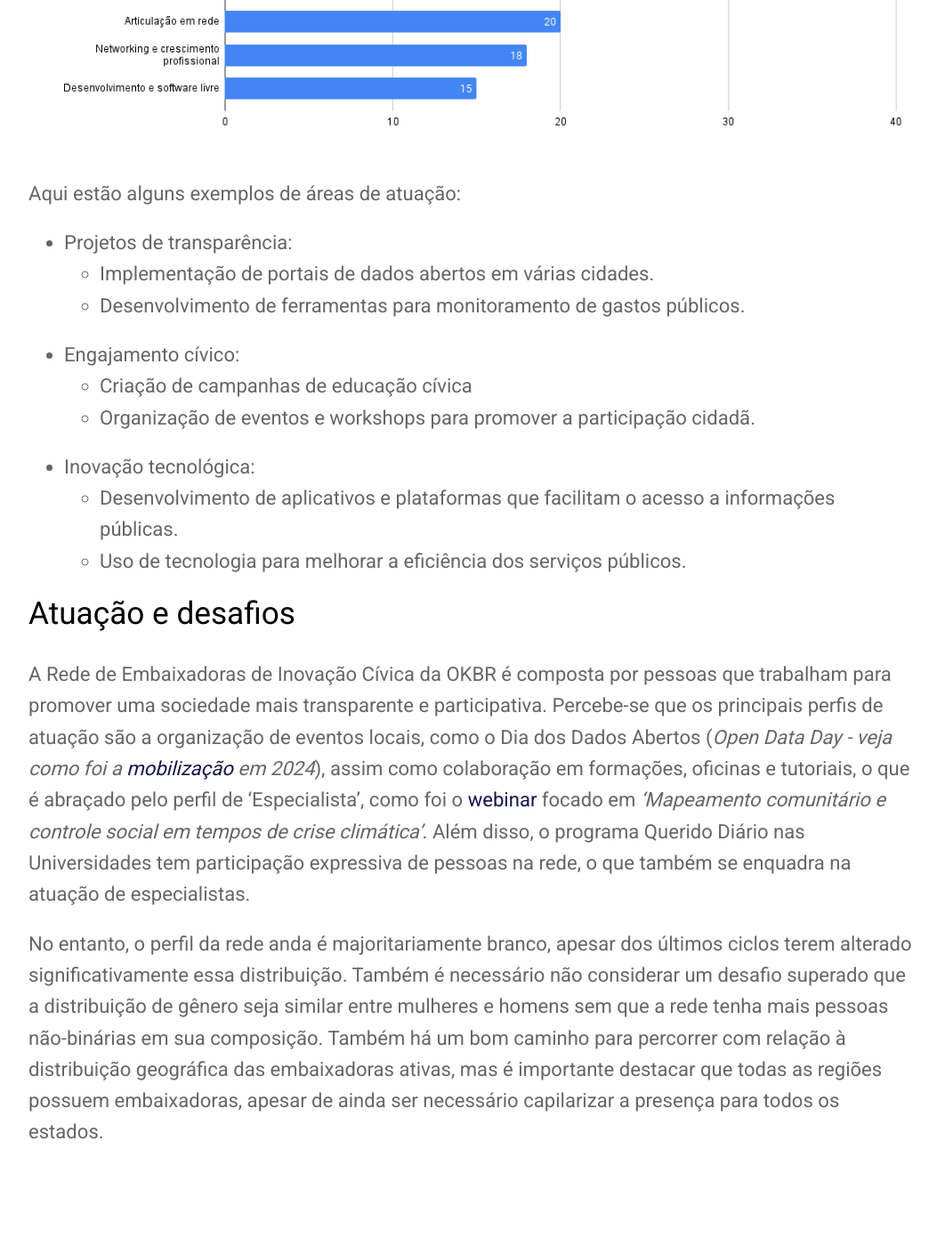
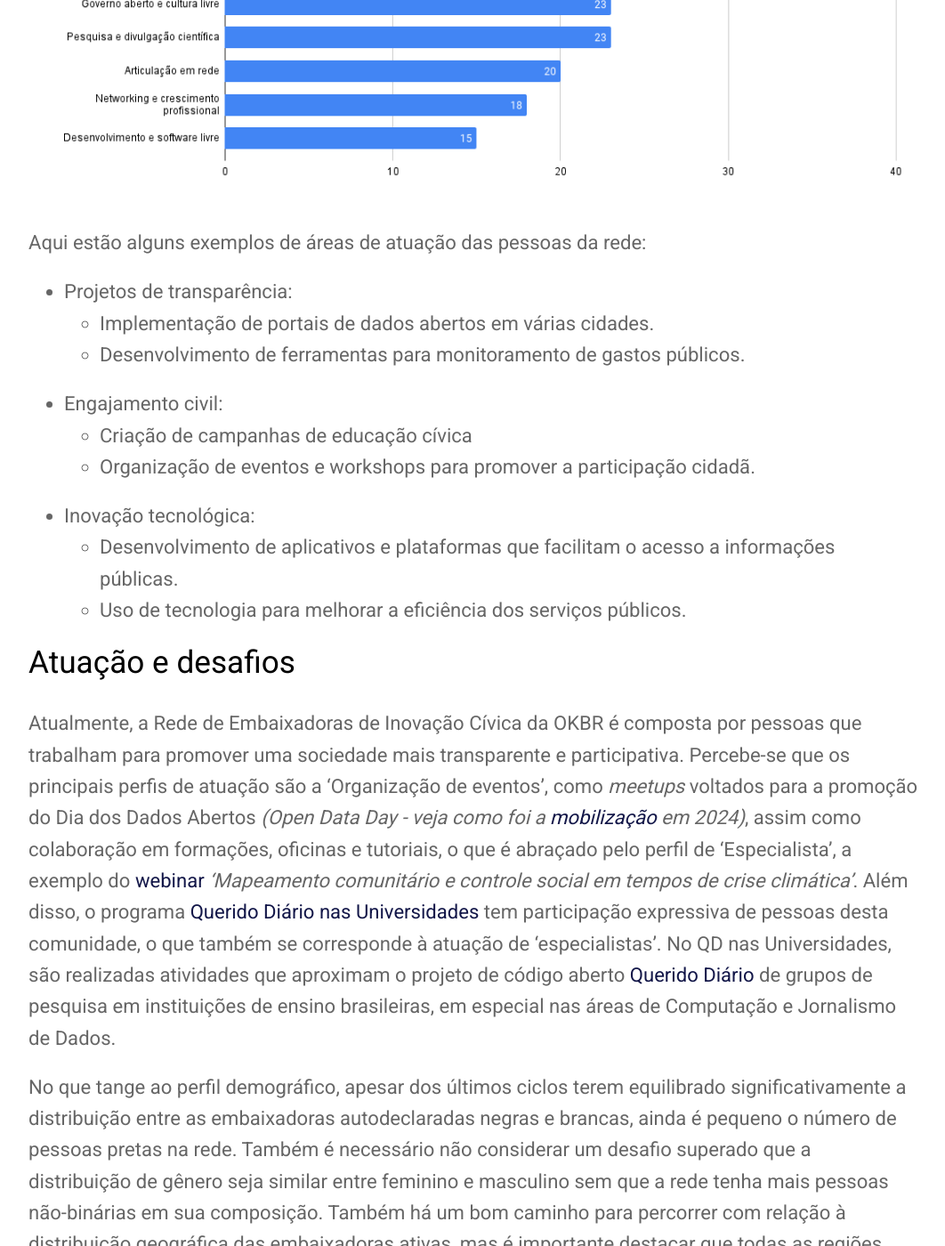
Before and after one commit to okfn-brasil/embaixadoras, a Jekyll site: the page built from _posts/2024-07-12-perfil-rede-2024.md, in a window 1280 px wide and 1400 px high, scrolled down 4244 px. Shown: the whole window at 89% size, without its empty margins (108-1170 px from the left). Built offline with Jekyll 4.4.1, drawn with Linux system fonts in a browser that asks for light colours; nearby versions of some CDN libraries; some of the changed text lies outside the part shown.

Commit message:
Atualiza perfil da rede

```diff
--- a/_posts/2024-07-12-perfil-rede-2024.md
+++ b/_posts/2024-07-12-perfil-rede-2024.md
@@ -6,22 +6,23 @@
 show_comments: true
 ---
 
-A Rede de Embaixadoras de Inovação Cívica da Open Knowledge Brasil é composta por pessoas dedicadas à promoção de transparência, dados abertos e engajamento cívico no Brasil. Este post explora o perfil dessas embaixadoras, destacando suas características demográficas, bem como suas principais áreas de interesse e atuação.
+A Rede de Embaixadoras de Inovação Cívica da Open Knowledge Brasil é composta por pessoas dedicadas à promoção de transparência, dados abertos e engajamento civil no Brasil. Este post explora o perfil dessas embaixadoras, destacando suas características demográficas, bem como suas principais áreas de interesse e atuação.
 
 ## Ciclos de ingresso na rede
 
-A entrada na rede ocorre de maneira cíclica, por meio de chamada pública. Atualmente a rede está no 4° ciclo, o que significa que até o momento já foram realizados quatro processos seletivos para ingresso de novas embaixadoras. As pessoas que ingressaram em ciclos anteriores não são desligadas da rede. No entanto, elas podem ficar ou não ativas conforme as atividades realizadas. Atualmente 61 pessoas estão ativas e a maioria é do quarto ciclo, seguida de pessoas do terceiro e do primeiro ciclo. O segundo ciclo é o que conta com menos embaixadoras ativas no momento.
+A entrada na rede ocorre de maneira cíclica, por meio de chamada pública. Atualmente a rede está no 4° ciclo, o que significa que até o momento já foram realizados quatro processos seletivos para ingresso de novas embaixadoras. As pessoas que ingressaram em ciclos anteriores não são desligadas da rede. No entanto, elas podem ficar ou não ativas conforme as atividades realizadas. Atualmente 61 pessoas estão ativas e a maioria é do quarto ciclo, seguida do terceiro e do primeiro ciclo. O segundo é o que conta com menos embaixadoras ativas no momento.
 
 ![Embaixadoras ativas por ciclo](/images/posts/2024-07-12-embaixadoras-por-ciclo.png)
 
-As pessoas ativas podem ter recebido ou não medalhas por atividades realizadas (*para mais informações, ver a sessão ['medalhas'](https://embaixadoras.ok.org.br/badges/)*). Do grupo ativo, 23,4% recebeu medalhas, enquanto 76,6% não possui nenhuma medalha. Das que possuem medalhas, a maioria é por atuação como ‘Especialista’ ou como ‘Organizador(a) de eventos’.
+As pessoas ativas podem ter recebido ou não medalhas por atividades realizadas (*para mais informações, ver a sessão ['medalhas'](https://embaixadoras.ok.org.br/badges/)*). Do grupo ativo, 23,4% recebeu medalhas, enquanto 76,6% não possui nenhuma medalha. Das que possuem medalhas, a maioria é por atuação como 'Especialista' ou como 'Organizador(a) de eventos'.
 
 ![Embaixadoras medalhistas](/images/posts/2024-07-12-embaixadoras-medalhas.png)
 
 ## Demografia das Embaixadoras
 
-Para entender melhor quem são as Embaixadoras de Inovação Cívica, levantamos também alguns dados demográficos. Com relação ao gênero, 28 embaixadoras se declaram mulheres, 27 se declaram homens, 4 preferiram não responder. Não há registro de embaixadoras autodeclaradas trans.
-A maioria das embaixadoras se declara branca (27), seguida do grupo que se autodeclara parda (19) e preta (10). Apenas uma embaixadora se declara amarela e quatro não responderam a esta questão no formulário de inscrição na rede.
+Para entender melhor quem são as Embaixadoras de Inovação Cívica ativas, levantamos também alguns dados demográficos. Uma parcela de 47,5% das embaixadoras se declaram mulheres, 45,9% se declaram homens, 6,6% preferiram não responder. Não há registro de embaixadoras autodeclaradas trans.
+
+A maioria das embaixadoras ativas se autodeclara negra: 47,5%, o que corresponde a soma de pardas (31,1%) e pretas (16,4%). Cerca de 44,3% se declara branca e 1,6% se declara amarela. 6,6% não responderam a esta questão no formulário de inscrição na rede.
 
 Com relação aos locais de atuação, a maioria das embaixadoras ativas está na região Sudeste no país, seguida das regiões Nordeste, Sul, Norte e Centro-Oeste, conforme o gráfico abaixo:
 
@@ -33,16 +34,16 @@
 
 ## Áreas de interesse
 
-As Embaixadoras de Inovação Cívica têm um papel importante na promoção da transparência e do engajamento cívico no Brasil. Para isso, atuam e têm interesses em diferentes áreas de atuação. A maioria destaca ‘Dados abertos e transparência’, seguido por ‘Ativismo digital e impacto social’, e ainda ‘Cidadania, democracia, participação e fiscalização’. Confira outras áreas abaixo:
+As Embaixadoras de Inovação Cívica têm um papel importante na promoção da transparência e do engajamento cidadão. Para isso, atuam e têm interesses em diferentes áreas. A maioria destaca 'Dados abertos e transparência', seguido por 'Ativismo digital e impacto social', e ainda 'Cidadania, democracia, participação e fiscalização'. Confira outras áreas abaixo:
 
 ![Embaixadoras por área de atuação](/images/posts/2024-07-12-embaixadoras-area-atuacao.png)
 
-Aqui estão alguns exemplos de áreas de atuação:
+Aqui estão alguns exemplos de áreas de atuação das pessoas da rede:
 
 - Projetos de transparência:
   - Implementação de portais de dados abertos em várias cidades.
   - Desenvolvimento de ferramentas para monitoramento de gastos públicos.
-- Engajamento cívico:
+- Engajamento civil:
   - Criação de campanhas de educação cívica
   - Organização de eventos e workshops para promover a participação cidadã.
 - Inovação tecnológica:
@@ -51,6 +52,6 @@
 
 ## Atuação e desafios
 
-A Rede de Embaixadoras de Inovação Cívica da OKBR é composta por pessoas que trabalham para promover uma sociedade mais transparente e participativa. Percebe-se que os principais perfis de atuação são a organização de eventos locais, como o Dia dos Dados Abertos (*Open Data Day - veja como foi a [mobilização](https://embaixadoras.ok.org.br/events/2024-04-10-open-data-day-2024/) em 2024*), assim como colaboração em formações, oficinas e tutoriais, o que é abraçado pelo perfil de ‘Especialista’, como foi o [webinar](https://www.youtube.com/watch?v=VvRHFTMIWL0&list=PLRwMsMitFb1VX8NGHZDDwkKCSzSu07OTN&index=17) focado em *'Mapeamento comunitário e controle social em tempos de crise climática'*. Além disso, o programa Querido Diário nas Universidades tem participação expressiva de pessoas na rede, o que também se enquadra na atuação de especialistas.
+Atualmente, a Rede de Embaixadoras de Inovação Cívica da OKBR é composta por pessoas que trabalham para promover uma sociedade mais transparente e participativa. Percebe-se que os principais perfis de atuação são a 'Organização de eventos', como *meetups* voltados para a promoção do Dia dos Dados Abertos *(Open Data Day - veja como foi a [mobilização](https://embaixadoras.ok.org.br/events/2024-04-10-open-data-day-2024/) em 2024)*, assim como colaboração em formações, oficinas e tutoriais, o que é abraçado pelo perfil de 'Especialista', a exemplo do [webinar](https://www.youtube.com/watch?v=VvRHFTMIWL0&list=PLRwMsMitFb1VX8NGHZDDwkKCSzSu07OTN&index=18) *'Mapeamento comunitário e controle social em tempos de crise climática'*. Além disso, o programa [Querido Diário nas Universidades](https://ok.org.br/projetos/qd-universidades/) tem participação expressiva de pessoas desta comunidade, o que também se corresponde à atuação de 'especialistas'. No QD nas Universidades, são realizadas atividades que aproximam o projeto de código aberto [Querido Diário](https://queridodiario.ok.org.br/) de grupos de pesquisa em instituições de ensino brasileiras, em especial nas áreas de Computação e Jornalismo de Dados.
 
-No entanto, o perfil da rede anda é majoritariamente branco, apesar dos últimos ciclos terem alterado significativamente essa distribuição. Também é necessário não considerar um desafio superado que a distribuição de gênero seja similar entre mulheres e homens sem que a rede tenha mais pessoas não-binárias em sua composição. Também há um bom caminho para percorrer com relação à distribuição geográfica das embaixadoras ativas, mas é importante destacar que todas as regiões possuem embaixadoras, apesar de ainda ser necessário capilarizar a presença para todos os estados.
+No que tange ao perfil demográfico, apesar dos últimos ciclos terem equilibrado significativamente a distribuição entre as embaixadoras autodeclaradas negras e brancas, ainda é pequeno o número de pessoas pretas na rede. Também é necessário não considerar um desafio superado que a distribuição de gênero seja similar entre feminino e masculino sem que a rede tenha mais pessoas não-binárias em sua composição. Também há um bom caminho para percorrer com relação à distribuição geográfica das embaixadoras ativas, mas é importante destacar que todas as regiões possuem embaixadoras, apesar de ainda ser necessário capilarizar a presença para todos os estados.
```
Also changed, not shown: images/posts/2024-07-12-embaixadoras-por-ciclo.png.
